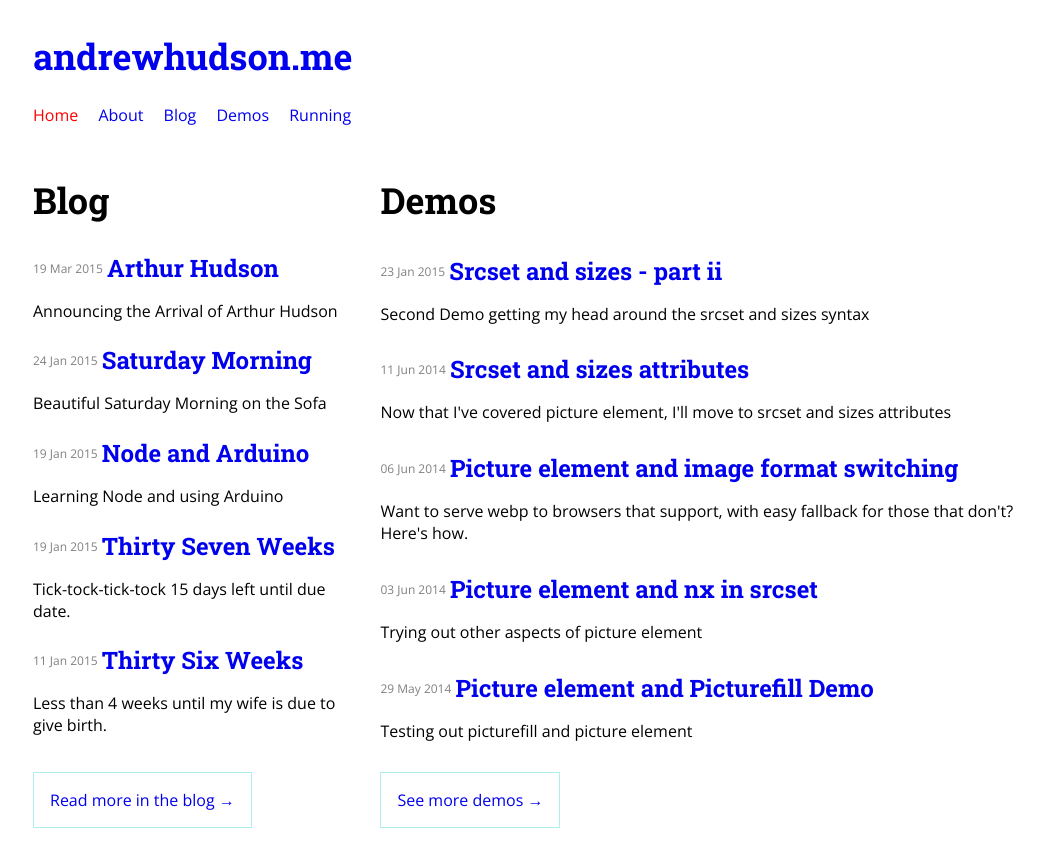
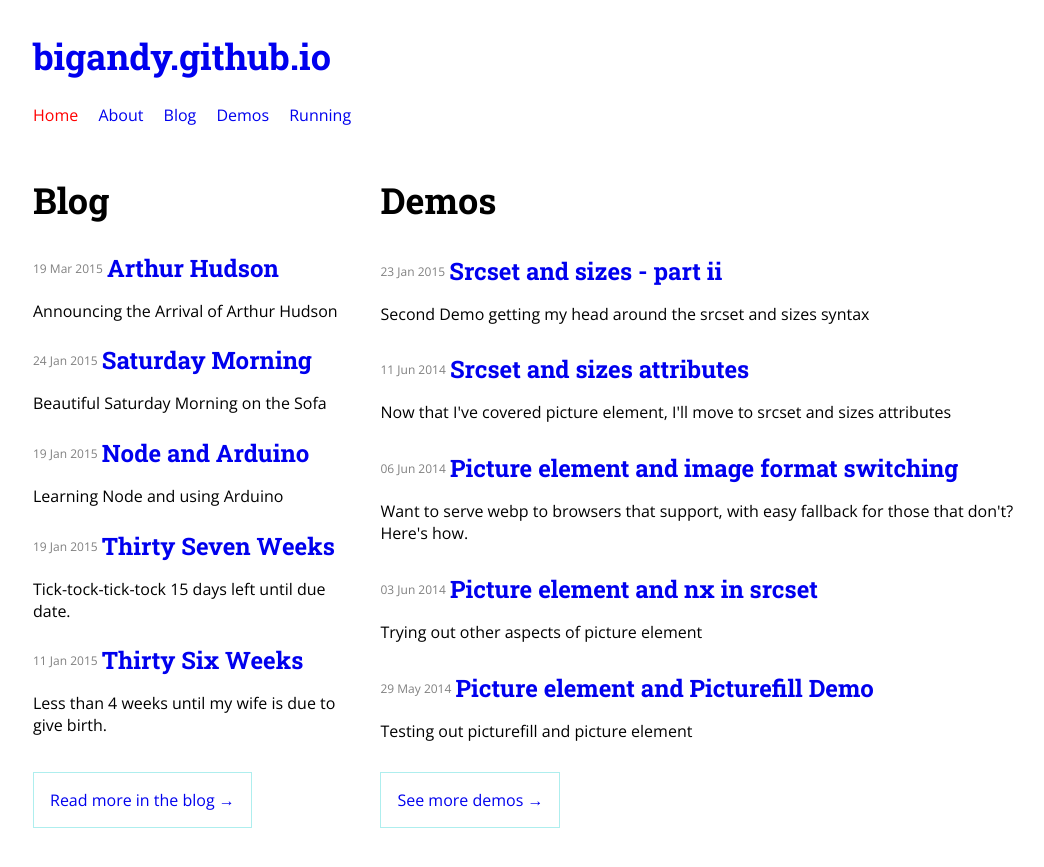
Before and after one commit to bigandy/bigandy.github.io, a Jekyll site: the page built from index.html, in a window 1280 px wide. Shown: the top 867 px of the page, without its empty margins (107-1151 px from the left). Built offline with Jekyll 4.4.1, drawn with Linux system fonts in a browser that asks for light colours; the list of posts is cut into pages by our own code.

Commit message:
remove cname, not renewing domain as I am cheap

```diff
--- a/CNAME
+++ /dev/null
@@ -1 +0,0 @@
-andrewhudson.me
--- a/_includes/header.html
+++ b/_includes/header.html
@@ -1,6 +1,6 @@
 <header class="header">
 	<h1>
-		<a href="/">andrewhudson.me</a>
+		<a href="/">bigandy.github.io</a>
 	</h1>
 	<nav>
 		<a href="/" class="nav--home">Home</a>
```
